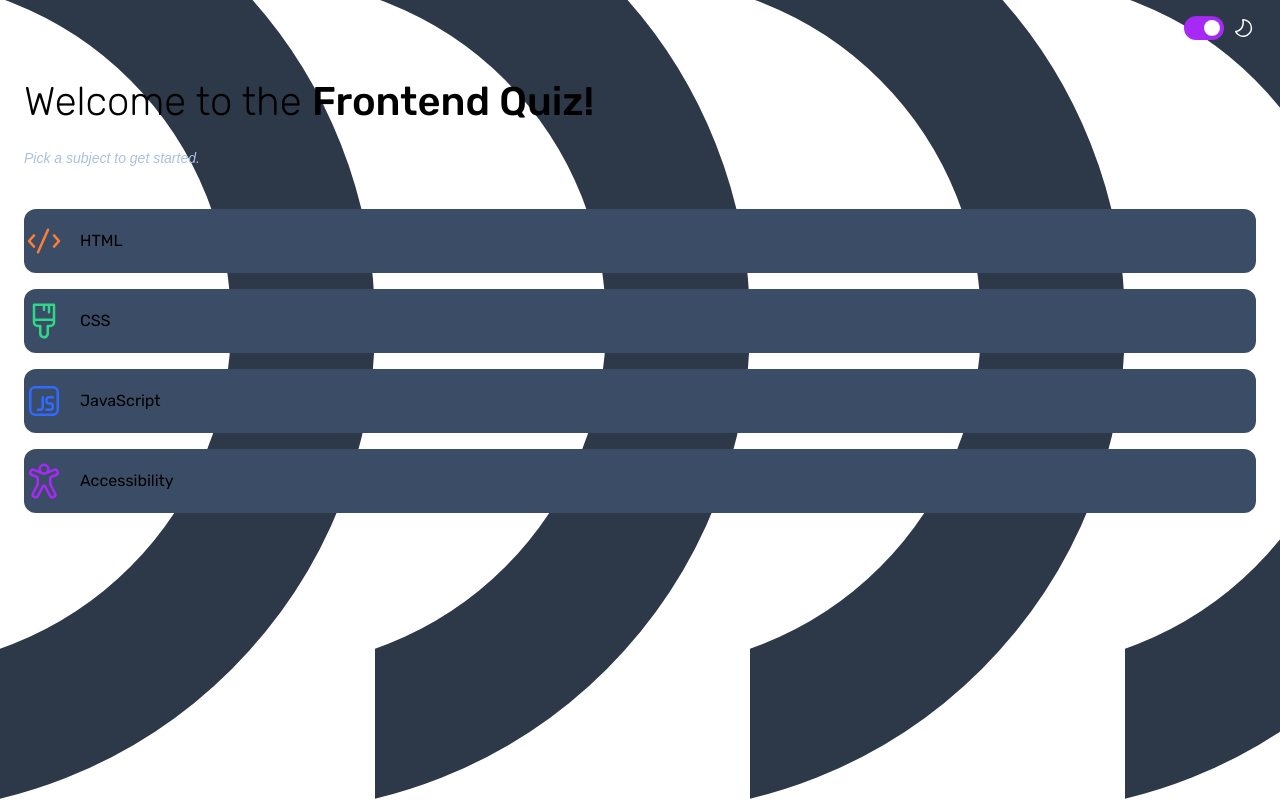
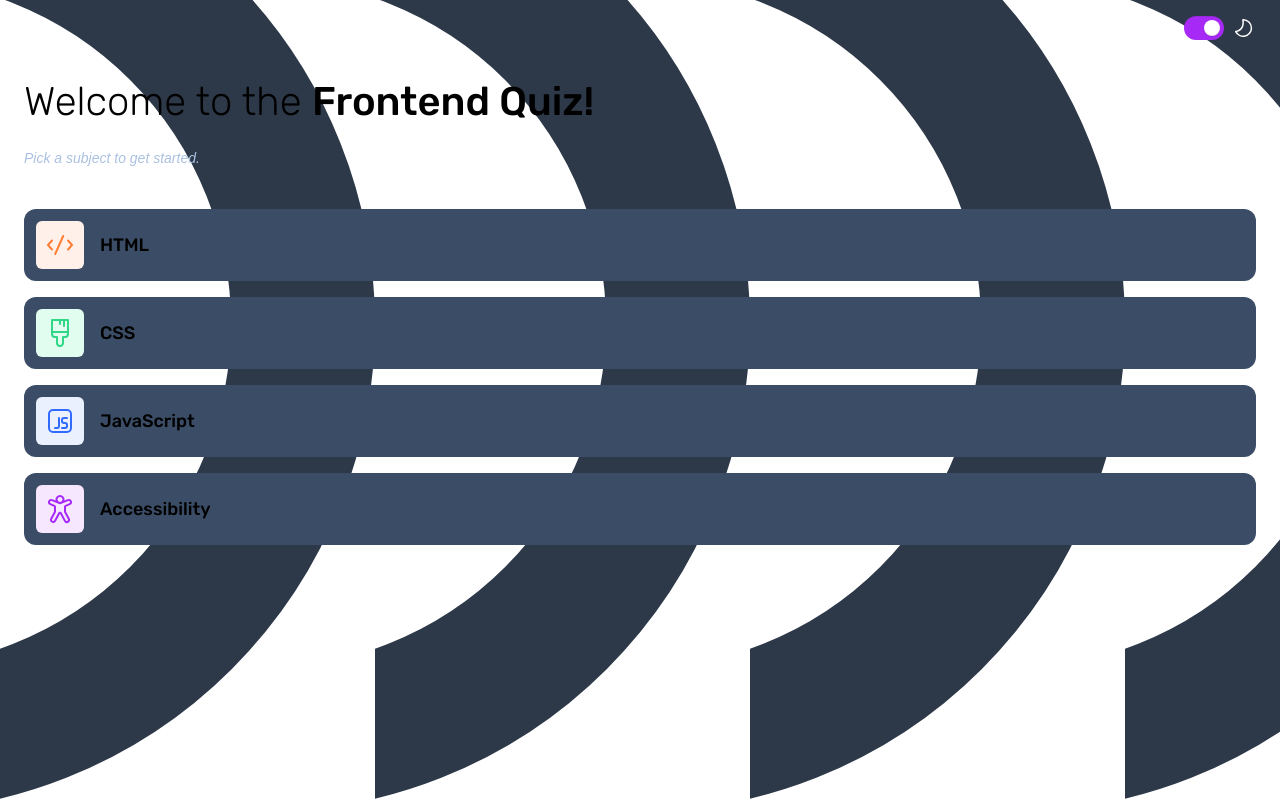
Before and after one commit to SuhasPatnaik/frontend-quiz-app, a React (Vite) app: page / in a window 1280 px wide. Built offline with nearby package versions, Linux system fonts and the light colour scheme; a web font is replaced by a local one.

Commit message:
Start menu fully developed

```diff
--- a/src/components/OptionCard.tsx
+++ b/src/components/OptionCard.tsx
@@ -1,10 +1,13 @@
-export default function OptionCard({ optionLabel, optionName }) {
+export default function OptionCard({ optionLabel, optionName, optionBg }) {
   return (
-    <div className="flex gap-4 items-center bg-navy h-16 rounded-[0.75rem]">
-      <div>
-        <img src={optionLabel} alt="Subject icon" />
+    <div className="flex gap-4 items-center bg-navy h-18 rounded-[0.75rem] px-3">
+      <div
+        className="h-fit p-2 rounded-md"
+        style={{ backgroundColor: optionBg || "bg-gray-300" }}
+      >
+        <img src={optionLabel} alt="Subject icon" className="h-8" />
       </div>
-      <div>{optionName}</div>
+      <div className="font-medium text-[1.125rem]">{optionName}</div>
     </div>
   );
 }
--- a/src/components/StartMenu.tsx
+++ b/src/components/StartMenu.tsx
@@ -1,5 +1,7 @@
 import quizData from "../data/data.json";
 import OptionCard from "./OptionCard";
+
+const colors = ["#FFF1E9", "#E0FDEF", "#EBF0FF", "#F6E7FF"];
 
 export default function StartMenu() {
   return (
@@ -9,6 +11,7 @@ export default function StartMenu() {
           key={index}
           optionLabel={subject.icon}
           optionName={subject.title}
+          optionBg={colors[index]}
         />
       ))}
     </>
--- a/src/index.css
+++ b/src/index.css
@@ -9,7 +9,7 @@
 
 @media (prefers-color-scheme: dark) {
   :root {
-    --background: var(--color-navy);
+    --background: var(--color-dark-navy);
   }
 }
 
```
